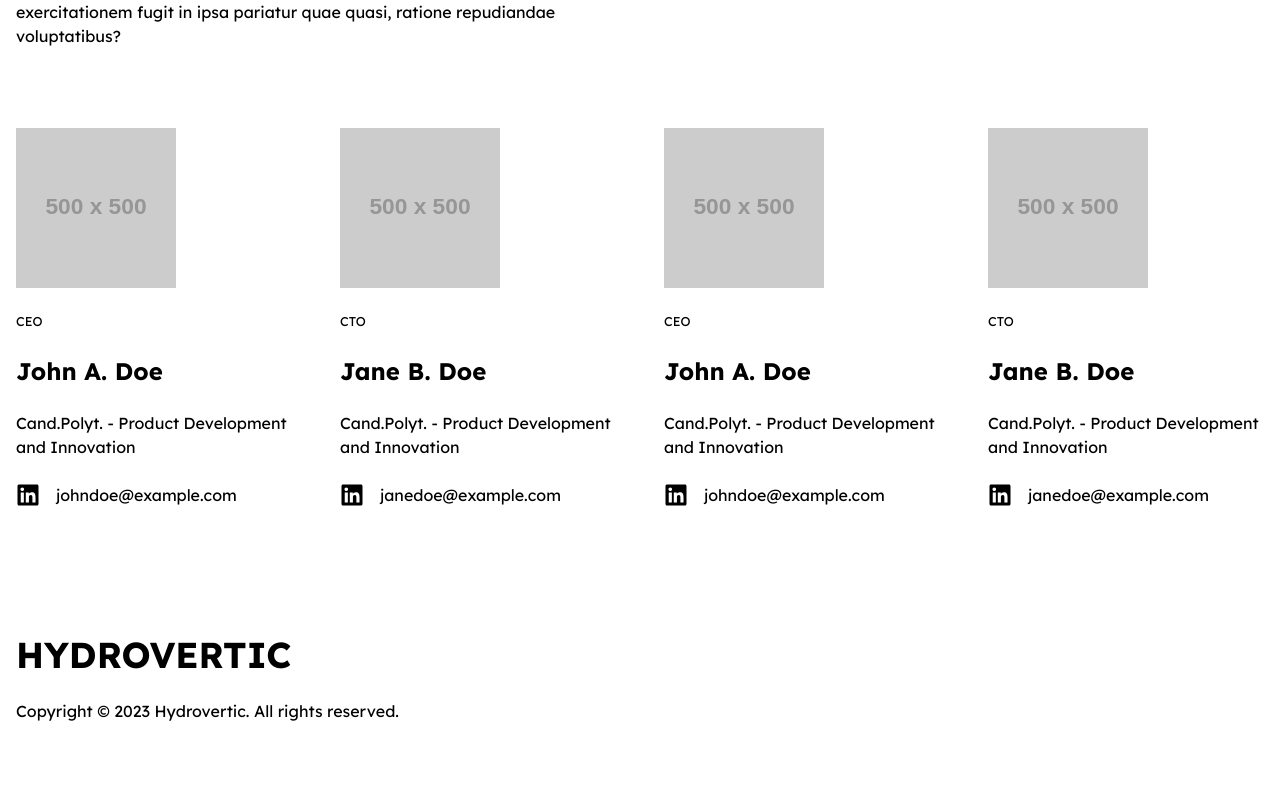
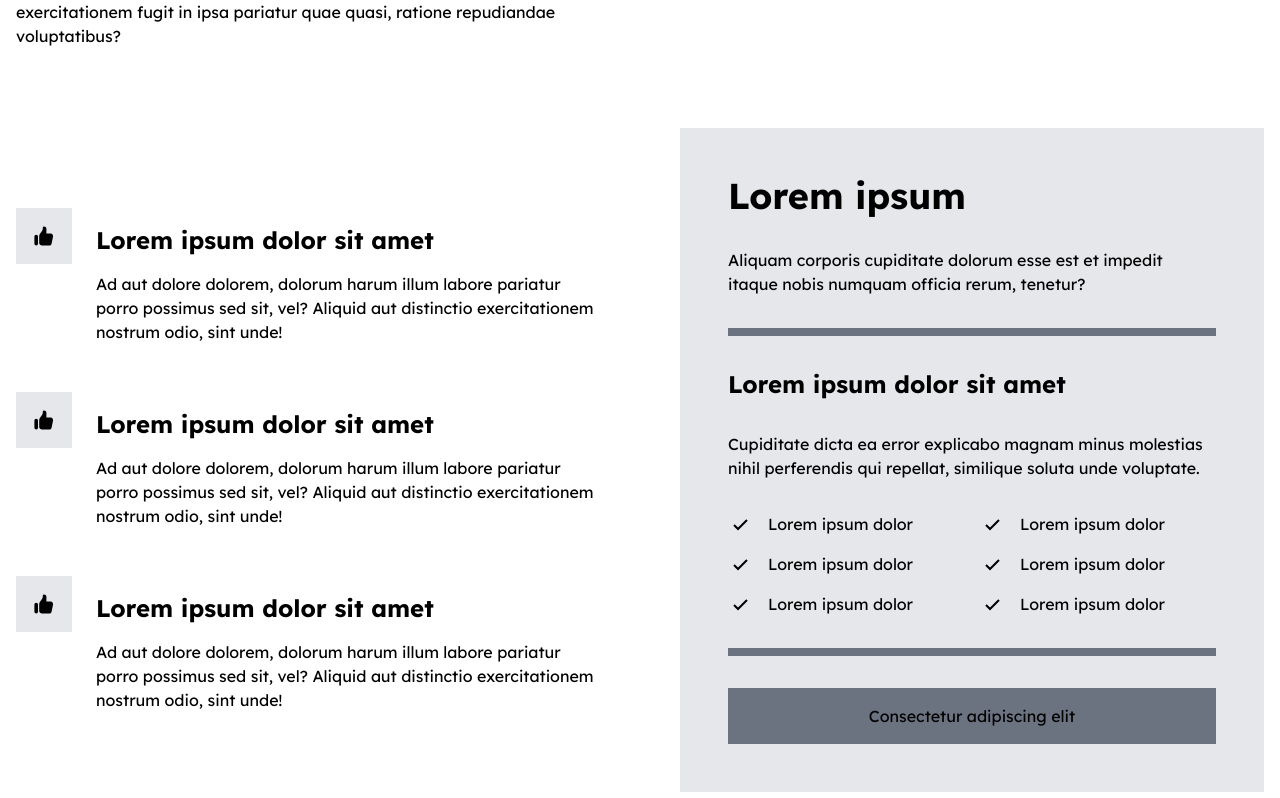
Before and after one commit to BuzzKillMaster/yogapooch-frontend, a Next.js app: page / in a window 1280 px wide. Shown: the part 4442-5240 px from the top of the page. Built offline with nearby package versions, Linux system fonts and the light colour scheme.

Commit message:
add structure for contact section

```diff
--- /dev/null
+++ b/src/components/sections/ContactSection.tsx
@@ -0,0 +1,84 @@
+import SectionHeading from "@/components/sections/partials/SectionHeading";
+import {ReactNode} from "react";
+import {HiThumbUp} from "react-icons/hi";
+import {BiCheck} from "react-icons/bi";
+
+export default function ContactSection() {
+    return (
+        <section>
+            <div className="container">
+                <SectionHeading smallPrint={"Consectetur adipiscing elit"} title={"Lorem ipsum dolor sit amet"} description={"Lorem ipsum dolor sit amet, consectetur adipisicing elit. Eos et exercitationem fugit nesciunt nobis quasi saepe, tempora! Dignissimos eaque error exercitationem fugit in ipsa pariatur quae quasi, ratione repudiandae voluptatibus?"}/>
+
+                <div className="grid grid-cols-2 items-center gap-20">
+                    <div className={"grid gap-12"}>
+                        <KeyBenefitContainer title={"Lorem ipsum dolor sit amet"} description={"Ad aut dolore dolorem, dolorum harum illum labore pariatur porro possimus sed sit, vel? Aliquid aut distinctio exercitationem nostrum odio, sint unde!"}>
+                            <HiThumbUp/>
+                        </KeyBenefitContainer>
+
+                        <KeyBenefitContainer title={"Lorem ipsum dolor sit amet"} description={"Ad aut dolore dolorem, dolorum harum illum labore pariatur porro possimus sed sit, vel? Aliquid aut distinctio exercitationem nostrum odio, sint unde!"}>
+                            <HiThumbUp/>
+                        </KeyBenefitContainer>
+
+                        <KeyBenefitContainer title={"Lorem ipsum dolor sit amet"} description={"Ad aut dolore dolorem, dolorum harum illum labore pariatur porro possimus sed sit, vel? Aliquid aut distinctio exercitationem nostrum odio, sint unde!"}>
+                            <HiThumbUp/>
+                        </KeyBenefitContainer>
+                    </div>
+
+
+                    <div className={"grid gap-8 p-12 bg-gray-200"}>
+                        <h3 className={"text-4xl font-bold"}>Lorem ipsum</h3>
+                        <p> Aliquam corporis cupiditate dolorum esse est et impedit itaque nobis numquam officia rerum, tenetur?</p>
+
+                        <div className={"bg-gray-500 h-2"}></div>
+
+                        <h4 className={"text-2xl font-bold"}>Lorem ipsum dolor sit amet</h4>
+                        <p>Cupiditate dicta ea error explicabo magnam minus molestias nihil perferendis qui repellat, similique soluta unde voluptate.</p>
+
+                        <div className="grid grid-cols-2 gap-4">
+                            <MinorBenefitContainer title={"Lorem ipsum dolor"}/>
+                            <MinorBenefitContainer title={"Lorem ipsum dolor"}/>
+                            <MinorBenefitContainer title={"Lorem ipsum dolor"}/>
+                            <MinorBenefitContainer title={"Lorem ipsum dolor"}/>
+                            <MinorBenefitContainer title={"Lorem ipsum dolor"}/>
+                            <MinorBenefitContainer title={"Lorem ipsum dolor"}/>
+                        </div>
+
+                        <div className={"bg-gray-500 h-2"}></div>
+
+                        <button className={"bg-gray-500 py-4"}>Consectetur adipiscing elit</button>
+                    </div>
+                </div>
+            </div>
+        </section>
+    );
+}
+
+function MinorBenefitContainer(props: {
+    title: string
+}) {
+    return (
+        <div className={"flex items-center gap-4"}>
+            <BiCheck className={"text-2xl"}/>
+            <p>{props.title}</p>
+        </div>
+    )
+}
+
+function KeyBenefitContainer(props: {
+    title: string
+    description: string
+    children: ReactNode
+}) {
+    return (
+        <article className={"flex gap-6"}>
+            <div className={"bg-gray-200 h-max p-4 text-2xl"}>
+                {props.children}
+            </div>
+
+            <div className={"mt-4"}>
+                <h3 className={"text-2xl font-bold mb-4"}>{props.title}</h3>
+                <p>{props.description}</p>
+            </div>
+        </article>
+    )
+}
--- a/src/pages/index.tsx
+++ b/src/pages/index.tsx
@@ -8,6 +8,7 @@ import BusinessPartnersSection from "@/components/sections/BusinessPartnersSecti
 import NewsArticlesSection from "@/components/sections/NewsArticlesSection";
 import TestimonialsSection from "@/components/sections/TestimonialsSection";
 import TeamSection from "@/components/sections/TeamSection";
+import ContactSection from "@/components/sections/ContactSection";
 
 const lexend = Lexend({
     subsets: ["latin"],
@@ -25,6 +26,7 @@ export default function Home() {
                 <BusinessPartnersSection/>
                 <NewsArticlesSection/>
                 <TestimonialsSection/>
+                <ContactSection/>
                 <TeamSection/>
             </main>
 
```
